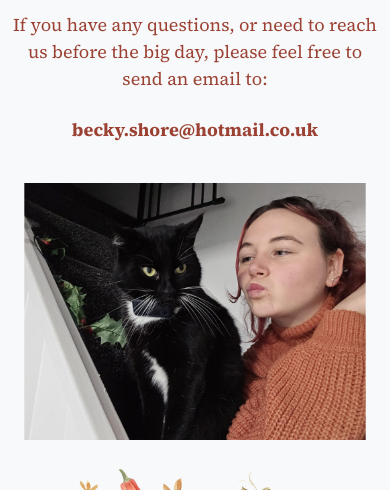
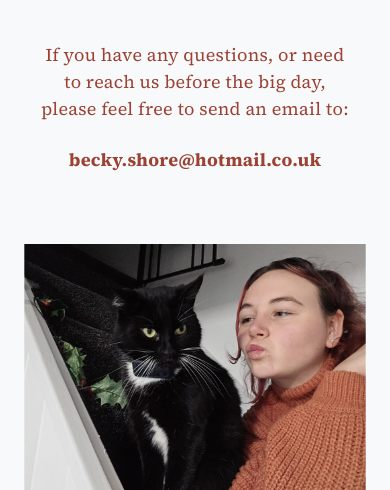
Before and after one commit to je5513/becky-and-huy-wedding, a plain HTML site: page get-in-touch.html in a window 390 px wide. Shown: the part 354-844 px from the top of the page. Drawn offline with nearby package versions, Linux system fonts and the light colour scheme.

Commit message:
added padding container to get in touch

```diff
--- a/get-in-touch.html
+++ b/get-in-touch.html
@@ -83,11 +83,13 @@
     </header>
     <main>
       <h3 class="pt-5">Email</h3>
-      <p class="p-2">
-        If you have any questions, or need to reach us before the big day,
-        please feel free to send an email to:
-      </p>
-      <strong><p>becky.shore@hotmail.co.uk</p></strong>
+      <div class="p-container">
+        <p class="p-2">
+          If you have any questions, or need to reach us before the big day,
+          please feel free to send an email to:
+        </p>
+        <strong><p>becky.shore@hotmail.co.uk</p></strong>
+      </div>
       <img class="p-4 becky-and-wolfie" src="/images/b-w-1.png" />
     </main>
     <footer>
--- a/src/styles.css
+++ b/src/styles.css
@@ -176,6 +176,11 @@ footer p {
   h4 {
     font-size: 30px;
   }
+
+  .p-container {
+    padding: 30px;
+  }
+
   .header-image {
     width: 375px;
     height: 100px;
```
